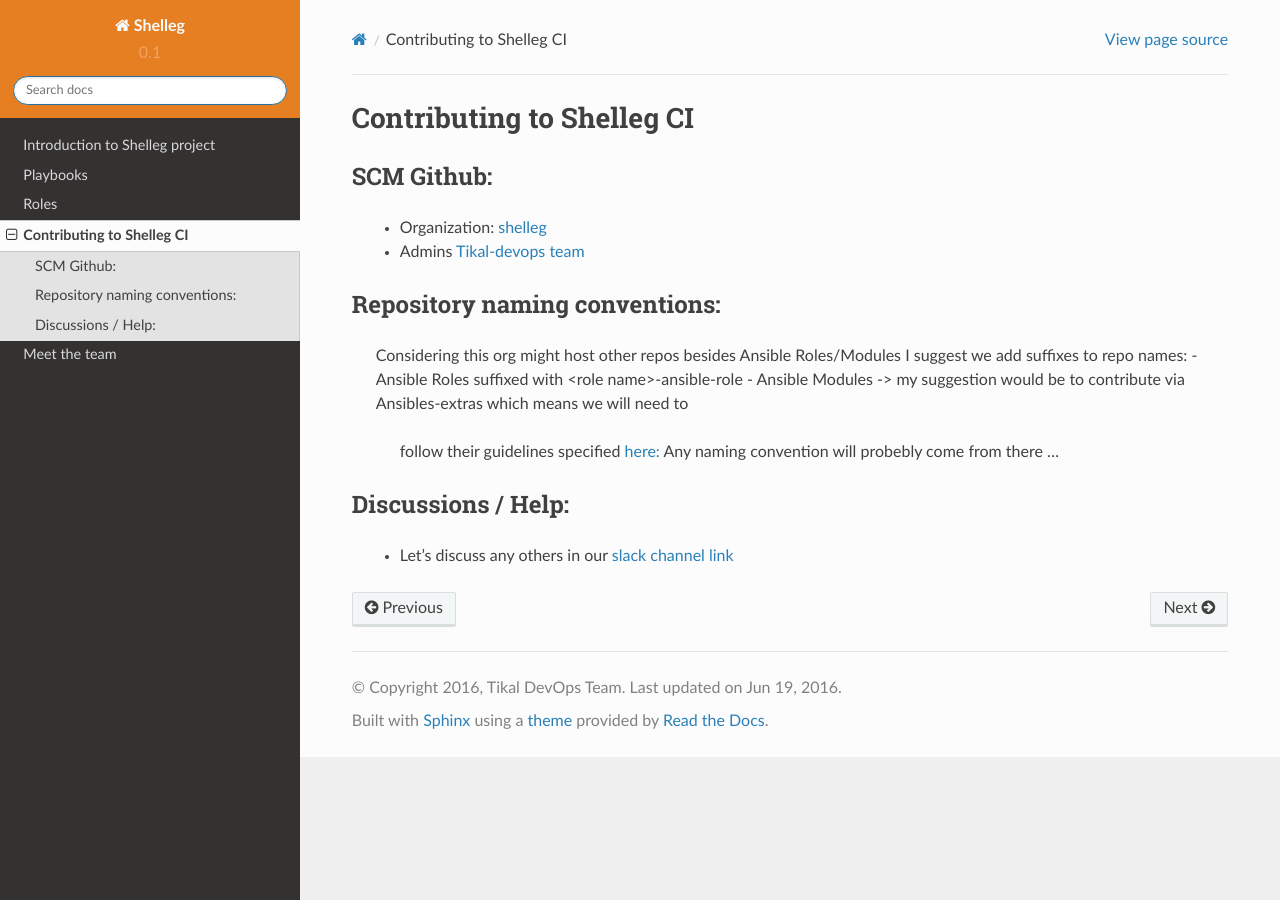
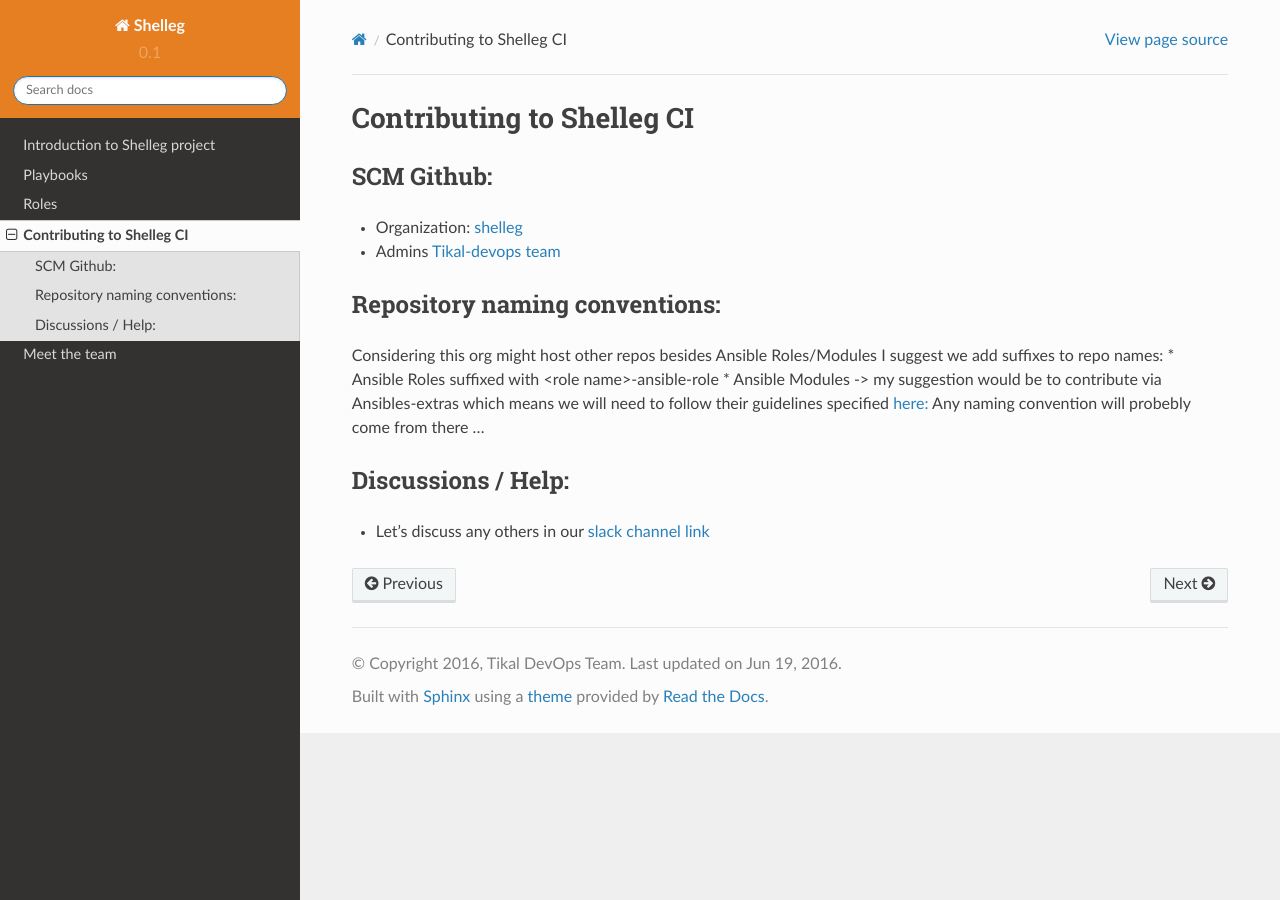
Before and after one commit to shelleg/shellegDoc, a Sphinx documentation site: the page built from source/contributing.rst, in a window 1280 px wide. Built offline with Sphinx 7.4.7 and the Read the Docs theme 2.0.0, drawn with Linux system fonts in a browser that asks for light colours; pages that are not in the unit, such as notebooks, are missing from menus; some of the changed lines change nothing that is shown.

Commit message:
Fix indentation

```diff
--- a/source/contributing.rst
+++ b/source/contributing.rst
@@ -4,17 +4,20 @@
 
 SCM Github:
 ----------
-    - Organization: `shelleg <https://github.com/shelleg>`_
-    - Admins `Tikal-devops team <https://github.com/orgs/shelleg/teams/tikal-devops>`_
+
+* Organization: `shelleg <https://github.com/shelleg>`_
+* Admins `Tikal-devops team <https://github.com/orgs/shelleg/teams/tikal-devops>`_
 
 Repository naming conventions:
 -----------------------------
-    Considering this org might host other repos besides Ansible Roles/Modules I suggest we add suffixes to repo names:
-    - Ansible Roles suffixed with <role name>-ansible-role
-    - Ansible Modules -> my suggestion would be to contribute via Ansibles-extras which means we will need to
-        follow their guidelines specified `here: <https://github.com/ansible/ansible-modules-extras/blob/devel/REVIEWERS.md>`_
-        Any naming convention will probebly come from there ...
+
+Considering this org might host other repos besides Ansible Roles/Modules I suggest we add suffixes to repo names:
+* Ansible Roles suffixed with <role name>-ansible-role
+* Ansible Modules -> my suggestion would be to contribute via Ansibles-extras which means we will need to
+follow their guidelines specified `here: <https://github.com/ansible/ansible-modules-extras/blob/devel/REVIEWERS.md>`_
+Any naming convention will probebly come from there ...
 
 Discussions / Help:
 -----------
-    - Let's discuss any others in our `slack channel link <https://tikal.slack.com/messages/shelleg/>`_
+
+* Let's discuss any others in our `slack channel link <https://tikal.slack.com/messages/shelleg/>`_
```
